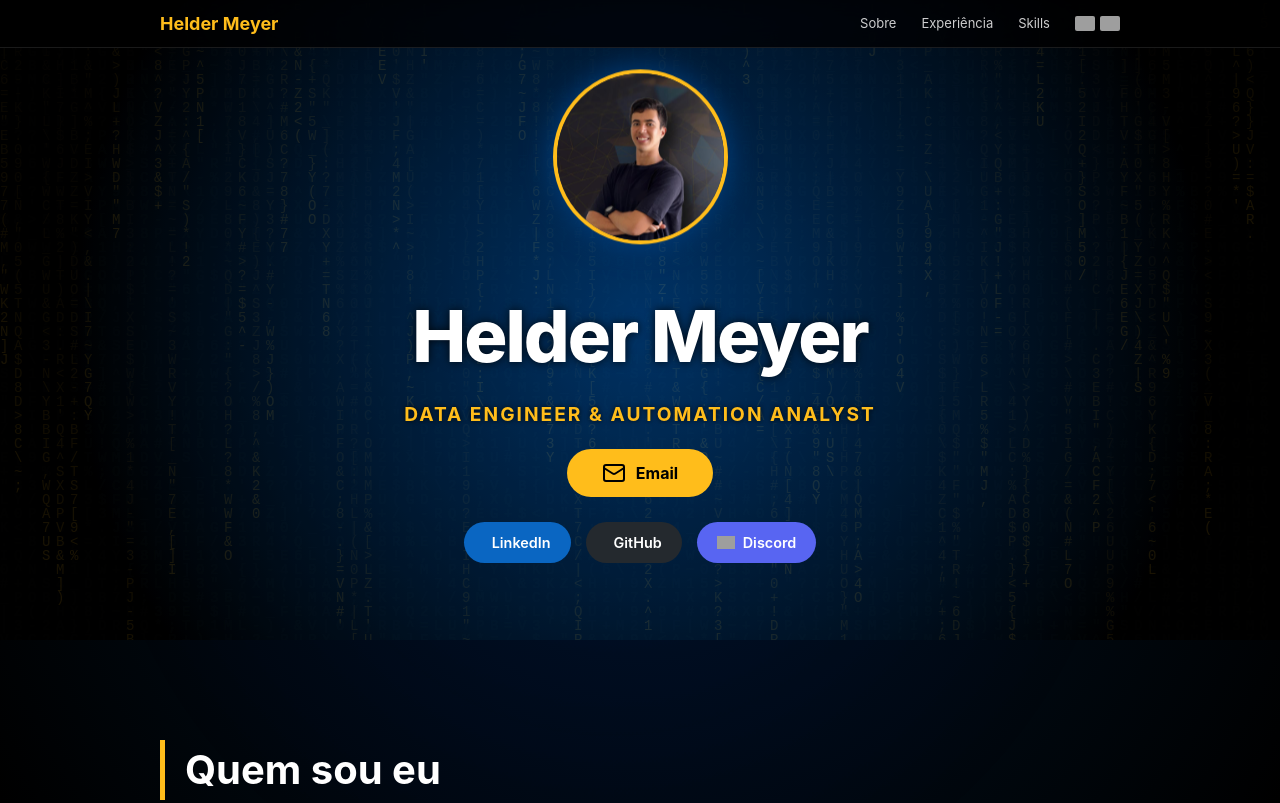
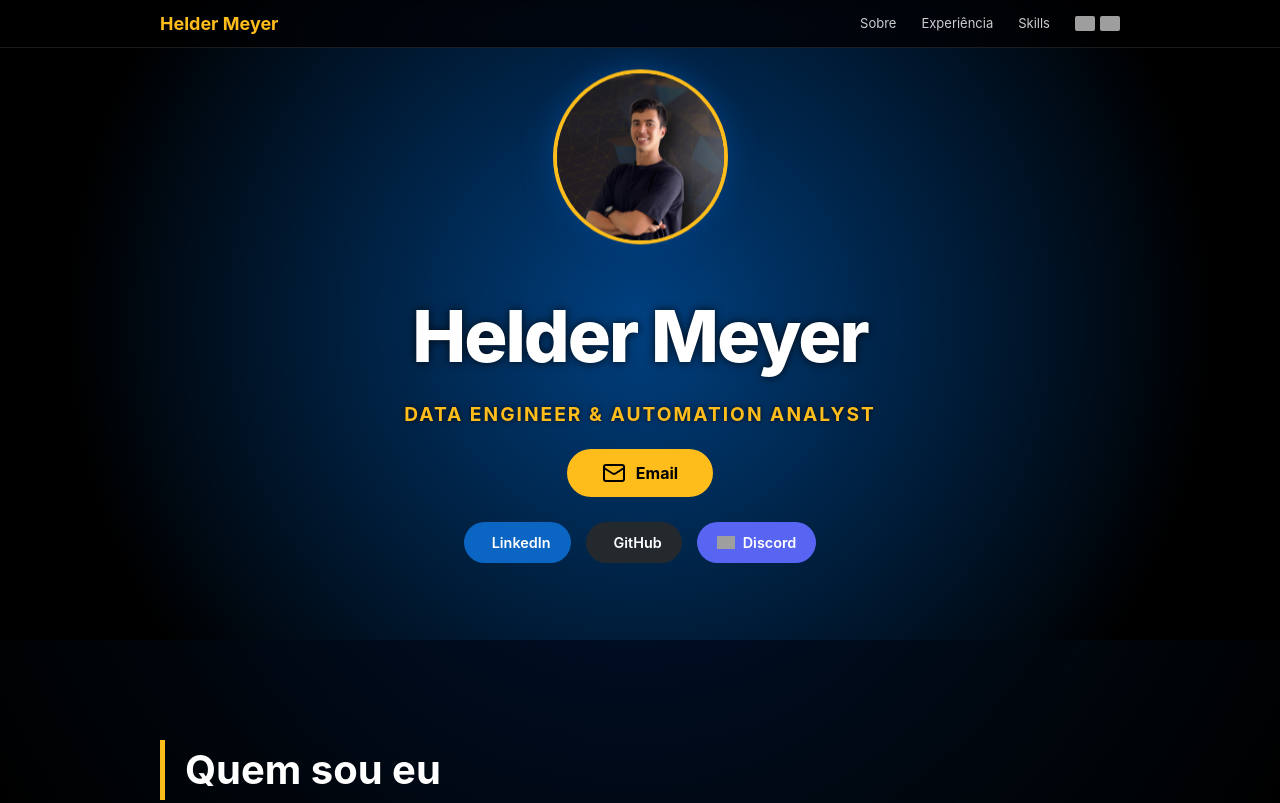
Before and after one commit to heldermeyer/heldermeyer.github.io, a plain HTML site: page index.html in a window 1280 px wide. Shown: the top 803 px of the page. Drawn offline with nearby package versions, Linux system fonts and the light colour scheme; grey boxes are pictures that could not be loaded; some icons are missing.

Commit message:
refactor: remove matrix background effect for a cleaner, professional UI

```diff
--- a/assets/javascript/script.js
+++ b/assets/javascript/script.js
@@ -214,49 +214,8 @@ function copyDiscord() {
     alert("Discord ID (meyerzera) copiado!");
 }
 
-function initMatrix() {
-    const canvas = document.getElementById('matrixCanvas');
-    if (!canvas) return;
-    const ctx = canvas.getContext('2d');
-
-    canvas.width = window.innerWidth;
-    canvas.height = canvas.parentElement.offsetHeight;
-
-    const characters = 'ABCDEFGHIJKLMNOPQRSTUVWXYZ0123456789$+-*/=%""\'#&_(),.;:?!\\|{}<>[]^~'.split('');
-    const fontSize = 14;
-    const columns = canvas.width / fontSize;
-    const drops = Array.from({length: columns}).fill(1);
-
-    setInterval(() => {
-        ctx.fillStyle = 'rgba(0, 0, 0, 0.05)';
-        ctx.fillRect(0, 0, canvas.width, canvas.height);
-
-        ctx.fillStyle = 'rgba(255, 189, 27, 0.5)'; // Cor amarela do seu tema
-        ctx.font = fontSize + 'px monospace';
-
-        drops.forEach((y, i) => {
-            const text = characters[Math.floor(Math.random() * characters.length)];
-            ctx.fillText(text, i * fontSize, y * fontSize);
-
-            if (y * fontSize > canvas.height && Math.random() > 0.975) {
-                drops[i] = 0;
-            }
-            drops[i]++;
-        });
-    }, 50);
-}
-
-window.addEventListener('resize', () => {
-    const canvas = document.getElementById('matrixCanvas');
-    if(canvas) {
-        canvas.width = window.innerWidth;
-        canvas.height = canvas.parentElement.offsetHeight;
-    }
-});
-
 window.onload = () => {
     lucide.createIcons();
     const savedLang = localStorage.getItem('helder-lang') || 'pt';
     setLanguage(savedLang);
-    initMatrix();
 };
--- a/index.html
+++ b/index.html
@@ -27,7 +27,6 @@
     </nav>
 
     <header id="home" class="hero">
-        <canvas id="matrixCanvas"></canvas>
         <div class="hero-content">
             <div class="profile-container">
                 <img src="assets/images/helder.jpeg" alt="Helder Meyer" class="profile-pic">
```
